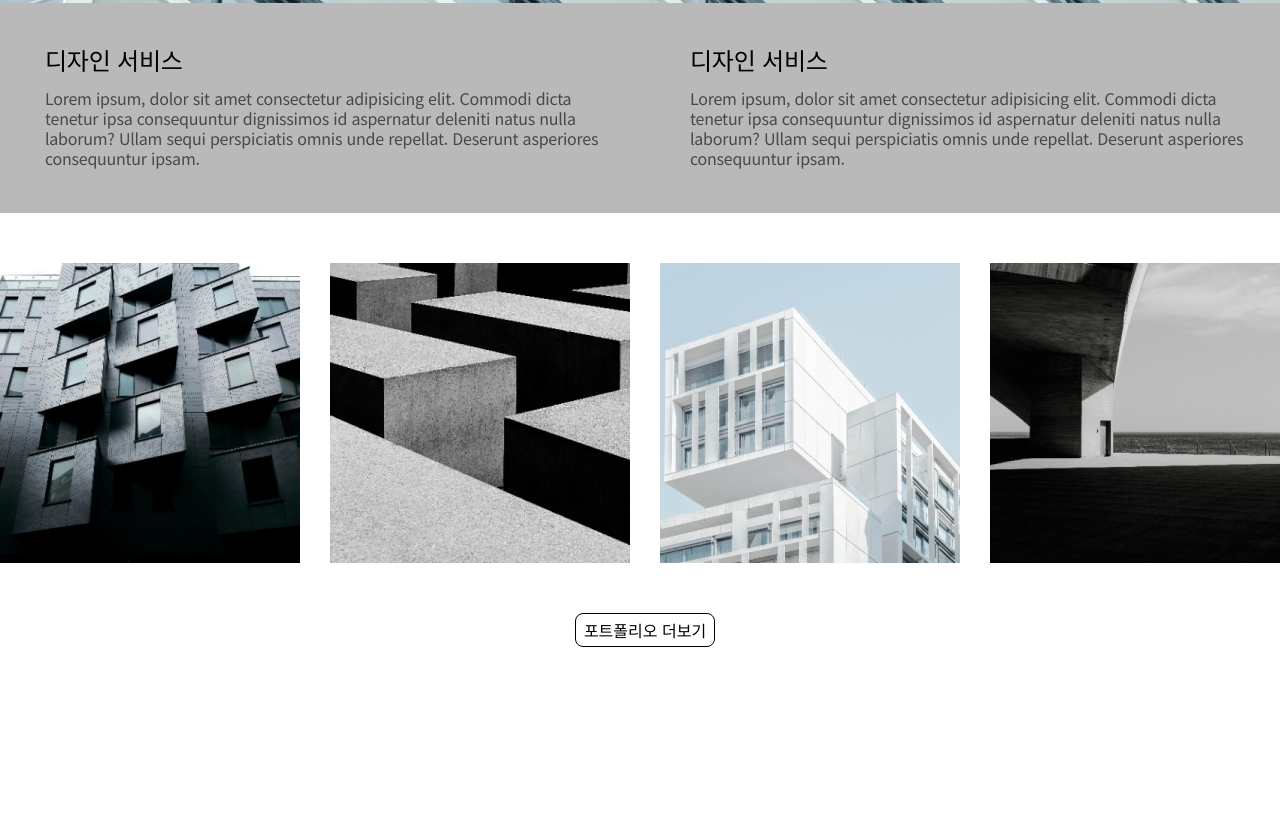
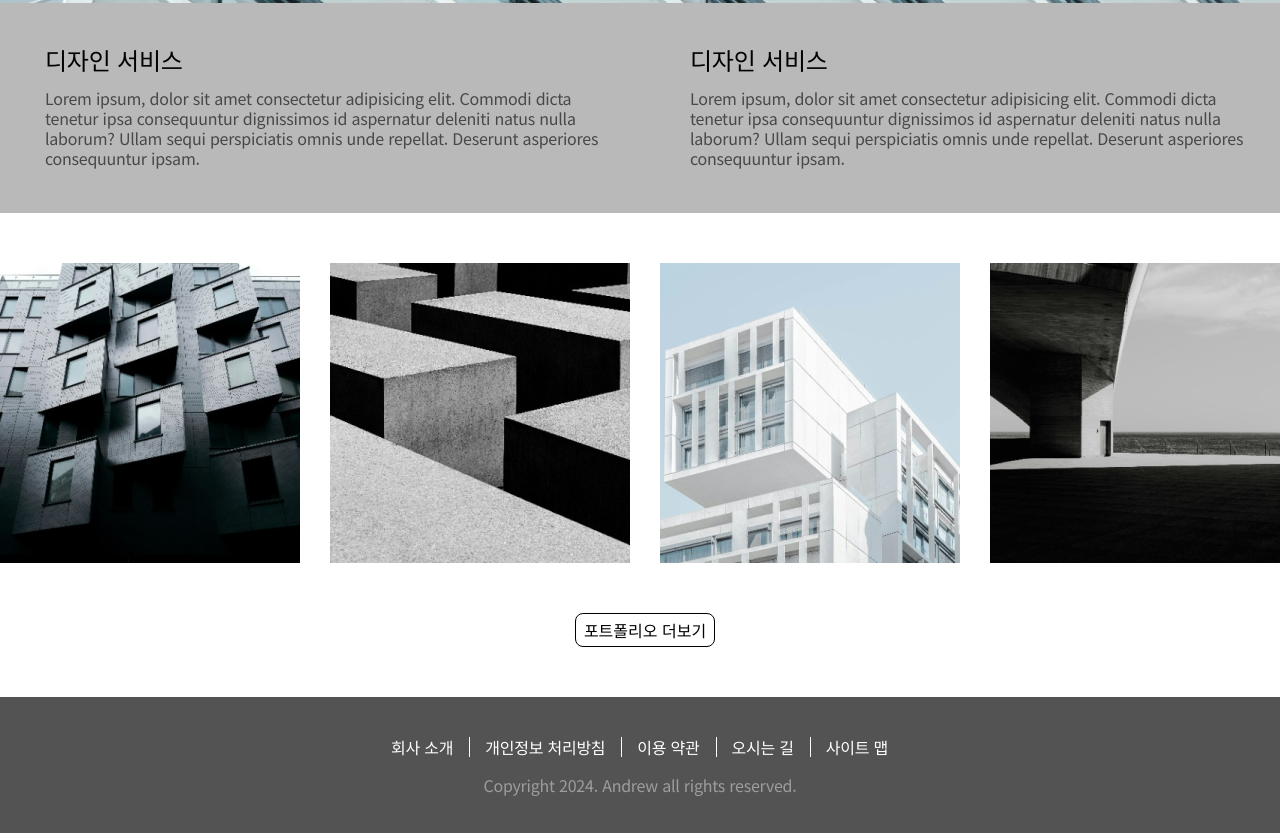
Before and after one commit to skylne01/web-project, a plain HTML site: page index.html in a window 1280 px wide. Shown: the part 777-1610 px from the top of the page. Before the commit the page ends 1474 px from the top, so only its background shows below. Drawn offline with Linux system fonts and the light colour scheme.

Commit message:
디자인: 푸터작업

```diff
--- a/index.html
+++ b/index.html
@@ -7,6 +7,7 @@
     <link rel="stylesheet" href="/styles/index.css" />
     <link rel="stylesheet" href="/styles/header/header.css" />
     <link rel="stylesheet" href="/styles/main/main.css" />
+    <link rel="stylesheet" href="/styles/footer/footer.css" />
   </head>
   <body>
     <div class="wrap">
@@ -65,6 +66,16 @@
         </button>
       </main>
       <!-- 푸터 영역 -->
+      <footer>
+        <ul>
+          <li><a href="#">회사 소개</a></li>
+          <li><a href="#">개인정보 처리방침</a></li>
+          <li><a href="#">이용 약관</a></li>
+          <li><a href="#">오시는 길</a></li>
+          <li><a href="#">사이트 맵</a></li>
+        </ul>
+        <p>Copyright 2024. Andrew all rights reserved.</p>
+      </footer>
     </div>
 
     <script>
--- /dev/null
+++ b/styles/footer/footer.css
@@ -0,0 +1,37 @@
+footer {
+    position: relative;
+    display: flex;
+    width: 100%;
+    padding-top: 40px;
+    padding-bottom: 40px;
+    flex-direction: column;
+    gap: 20px;
+    align-items: center;
+    background-color: #535353;
+  }
+  footer ul {
+    position: relative;
+    display: flex;
+    align-items: center;
+  }
+  footer ul li {
+    position: relative;
+    padding-left: 15px;
+    padding-right: 16px;
+    border-right: 1px solid #fff;
+  }
+  footer ul li:last-child {
+    border: none;
+  }
+  footer ul li a {
+    color: #fff;
+    font-size: 1rem;
+    font-weight: 400;
+    line-height: 100%;
+  }
+  footer p {
+    color: #9d9d9d;
+    font-size: 1rem;
+    font-weight: 400;
+    line-height: 100%;
+  }
```
